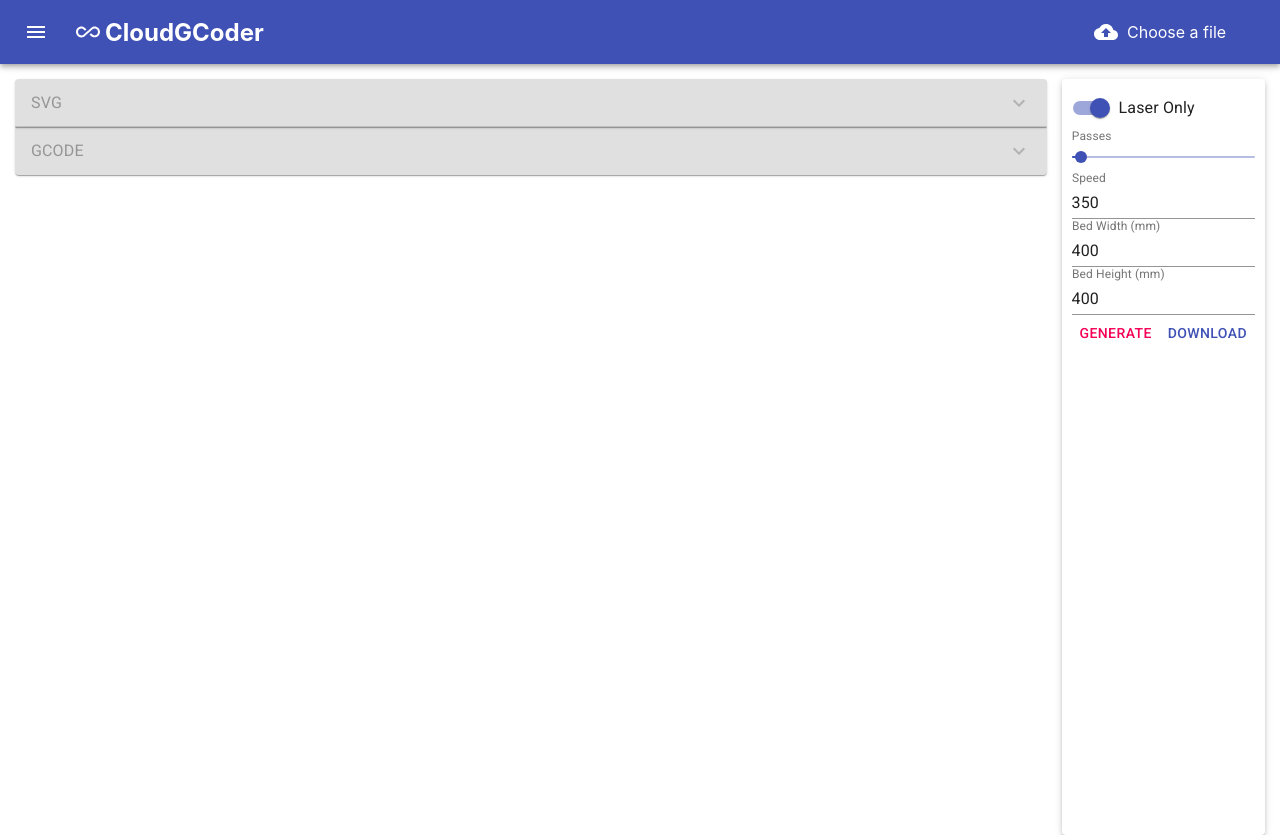
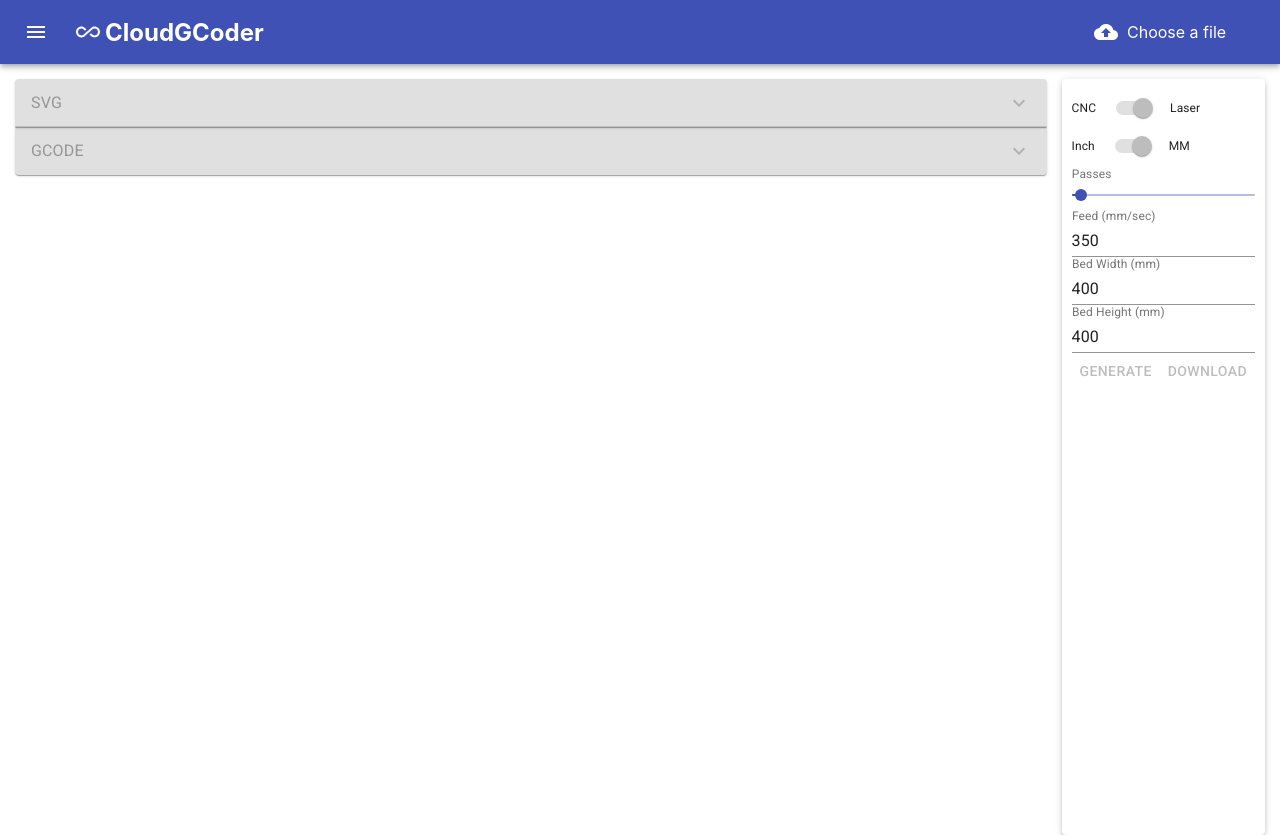
Before and after one commit to delaneys73/laserify, a React (Create React App) app: page / in a window 1280 px wide. Built offline with nearby package versions, Linux system fonts and the light colour scheme.

Commit message:
Fix feed rate, and add more CNC options, add download

```diff
--- a/src/common/GcodeParser.ts
+++ b/src/common/GcodeParser.ts
@@ -2,6 +2,7 @@ import GCanvas from 'gcanvas';
 import Canvg from 'canvg';
 import { JobSettings } from '../context/JobContext';
 
+const DECIMALS = 2;
 export class GcodeParser {
   constructor(bedWidth:number, bedHeight: number, fileData: string, jobSettings: JobSettings) {
     this.bedHeight = bedHeight;
@@ -37,14 +38,13 @@ export class GcodeParser {
     const z = zStr ? Number.parseFloat(zStr) : 0;
     const i = iStr ? Number.parseFloat(iStr) / xRatio : 0;
     const j = jStr ? Number.parseFloat(jStr) / xRatio : 0;
-    const f = fStr ? Number.parseFloat(fStr) : 0;
 
-    const zcode = zStr ? ` Z${z.toFixed(4)}` : '';
-    const icode = iStr ? ` I${i.toFixed(4)}` : '';
-    const jcode = jStr ? ` J${j.toFixed(4)}` : '';
-    const fcode = fStr ? ` F${f.toFixed(4)}` : '';
+    const zcode = zStr ? ` Z${z.toFixed(DECIMALS)}` : '';
+    const icode = iStr ? ` I${i.toFixed(DECIMALS)}` : '';
+    const jcode = jStr ? ` J${j.toFixed(DECIMALS)}` : '';
+    const fcode = ` F${fStr}`;
 
-    return `${code} X${x.toFixed(4)} Y${y.toFixed(4)}${zcode}${icode}${jcode}${fcode}`
+    return `${code} X${x.toFixed(DECIMALS)} Y${y.toFixed(DECIMALS)}${zcode}${icode}${jcode}${fcode}`
   }
 
   repeatPasses() {
@@ -66,6 +66,8 @@ export class GcodeParser {
         this.lines[this.lines.length-1] :
         '';
 
+        const {feed} = this.jobSettings;
+
         const cutCodes: string[] = ['G1', 'G2', 'G3'];
 
         if (cutCodes.includes(cmd.substring(0,2)) && lastLine.startsWith('G0')) {
@@ -79,6 +81,7 @@ export class GcodeParser {
 
         const matches = cmd.match(/^(G\d+) X(.*?) Y(.*?)( Z(.*?))?( I(.*?))?( J(.*?))?( F(.*?))?$/);
         if (matches) {
+          const feedRate = `${feed * 60}`;
           const newLine = this.scaleGCodeCmd(
             width,
             height,
@@ -88,18 +91,36 @@ export class GcodeParser {
             matches[5],
             matches[7],
             matches[9],
-            matches[11],
+            feedRate,
           );
           this.lines.push(`${newLine}`);
         } else {
-          this.lines.push(`${cmd}`);
+          if (cmd === 'G93') {
+            this.lines.push('G94');
+          } else {
+            this.lines.push(`${cmd}`);
+          }
         }
       }
     });
   }
 
   clearLines() {
-    this.lines = [];
+    const {laserMode, feed, retract, unit, align, depthOfCut, toolDiameter, passes} = this.jobSettings;
+    if (laserMode) {
+      this.lines = [
+        `; Feed: ${feed}${unit}/s`,
+        `; Passes: ${passes}`,
+      ];
+    } else {
+      this.lines = [
+        `; Feed: ${feed}${unit}/s`,
+        `; Tool: ${toolDiameter}${unit}`,
+        `; Retract ${retract}${unit}`,
+        `; Align ${align}`,
+        `; Depth of cut ${depthOfCut}${unit}`,
+      ];
+    }
   }
 
   getGcode() : string {
@@ -109,7 +130,17 @@ export class GcodeParser {
   async generate(width: number, height: number) {
     const driver = this.getGcodeDriver(width, height);
     const {fileData} = this;
-    const {toolDiameter, speed, depthOfCut, laserMode, materialThickness} = this.jobSettings;
+    const {
+      toolDiameter,
+      feed,
+      depthOfCut,
+      laserMode,
+      materialThickness,
+      align,
+      ramping,
+      retract,
+      unit,
+    } = this.jobSettings;
     this.clearLines();
 
     try {
@@ -120,10 +151,13 @@ export class GcodeParser {
         gctx.depth = materialThickness;
         gctx.depthOfCut = depthOfCut;
         gctx.toolDiameter = toolDiameter;
+        gctx.retract = retract;
+        gctx.ramping = ramping;
+        gctx.align = align;
       }
 
-      gctx.unit ='mm';
-      gctx.feed = speed;
+      gctx.unit = unit;
+      gctx.feed = feed;
       gctx.map('xy-z');
 
       const g = await Canvg.from(gctx.canvas.getContext('2d'), fileData);
--- a/src/components/JobSettings.css
+++ b/src/components/JobSettings.css
@@ -9,3 +9,11 @@
   line-height: 1;
   letter-spacing: 0.00938em;
 }
+
+.toggleSwitch, .selectBox > div, .checkLabel span {
+  font-size: 0.75rem;
+  font-family: "Roboto", "Helvetica", "Arial", sans-serif;
+  font-weight: 400;
+  line-height: 1;
+  letter-spacing: 0.00938em;
+}
--- a/src/components/JobSettings.tsx
+++ b/src/components/JobSettings.tsx
@@ -1,29 +1,92 @@
 import React, {useContext} from 'react';
-import {Paper, FormControlLabel, FormGroup, Switch, Button, Slider, TextField} from '@material-ui/core';
+import {Paper,
+  FormGroup,
+  Switch,
+  Button,Slider,
+  TextField,
+  Checkbox,
+  FormControlLabel,
+  Select,
+  InputLabel,
+  MenuItem,
+  FormControl,
+  Grid} from '@material-ui/core';
 import { JobContext } from '../context/JobContext';
 import { GcodeContext } from '../context/GcodeContext';
 import './JobSettings.css';
 
-function JobSettings() {
-  const {laserMode, bedWidth, bedHeight, speed, toolDiameter, depthOfCut, materialThickness, updateSettings} = useContext(JobContext);
-  const {regenerate} = useContext(GcodeContext);
+interface Props {
+  disabled: boolean;
+}
+
+function JobSettings({disabled}: Props) {
+  const {
+    laserMode,
+    bedWidth,
+    bedHeight,
+    feed,
+    toolDiameter,
+    depthOfCut,
+    materialThickness,
+    retract,
+    unit,
+    align,
+    ramping,
+    updateSettings
+  } = useContext(JobContext);
+  const {regenerate, currentGcode, currentLayer} = useContext(GcodeContext);
+
+  const downloadGcode = (layer:string, gcode: string) => {
+    const element = document.createElement('a');
+    element.setAttribute('href', 'data:text/plain;charset=utf-8,' + encodeURIComponent(gcode));
+    element.setAttribute('download', `${layer}.gcode`);
+
+    element.style.display = 'none';
+    document.body.appendChild(element);
+
+    element.click();
+
+    document.body.removeChild(element);
+  };
 
   return (
     <div id="jobSettings">
       <Paper elevation={3}>
         <FormGroup row>
-          <FormControlLabel
-            control={<Switch
-              name="laserMode"
-              checked={laserMode}
-              onChange={() => {
-                updateSettings({laserMode: !laserMode});
-                regenerate(!laserMode);
-              }}
-              color='primary'
-            />}
-            label="Laser Only"
-          />
+        <Grid className='toggleSwitch' component="label" container alignItems="center" spacing={1}>
+            <Grid item>CNC</Grid>
+            <Grid item>
+              <Switch
+                name="laserMode"
+                disabled={disabled}
+                checked={laserMode}
+                onChange={(e, checked) => {
+                  updateSettings({laserMode: checked});
+                  regenerate(checked);
+                }}
+                color='primary'
+              />
+            </Grid>
+            <Grid item>Laser</Grid>
+          </Grid>
+        </FormGroup>
+        <FormGroup row>
+          <Grid className='toggleSwitch' component="label" container alignItems="center" spacing={1}>
+            <Grid item>Inch</Grid>
+            <Grid item>
+              <Switch
+                name="unit"
+                disabled={disabled}
+                checked={unit === 'mm'}
+                onChange={(e, checked) => {
+                  updateSettings({unit: checked ? 'mm' : 'inch'});
+                  regenerate(laserMode);
+                }}
+                color='primary'
+              />
+            </Grid>
+            <Grid item>MM</Grid>
+          </Grid>
         </FormGroup>
         {laserMode && (
           <FormGroup row>
@@ -43,7 +106,7 @@ function JobSettings() {
               <TextField
                 name="toolDiameter"
                 value={toolDiameter}
-                label='Tool Diameter (mm)'
+                label={`Tool Diameter (${unit})`}
                 onChange={(e) => updateSettings({toolDiameter: parseFloat(e.target.value)})}
               />
             </FormGroup>
@@ -51,26 +114,62 @@ function JobSettings() {
               <TextField
                 name="materialThickness"
                 value={materialThickness}
-                label='Material Thickness (mm)'
-                onChange={(e) => updateSettings({materialThickness: parseInt(e.target.value, 10)})}
+                label={`Material Thickness (${unit})`}
+                onChange={(e) => updateSettings({materialThickness: parseFloat(e.target.value)})}
               />
             </FormGroup>
             <FormGroup row>
               <TextField
                 name="depthOfCut"
                 value={depthOfCut}
-                label='Depth of cut (mm)'
-                onChange={(e) => updateSettings({depthOfCut: parseInt(e.target.value, 10)})}
+                label={`Depth of cut (${unit})`}
+                onChange={(e) => updateSettings({depthOfCut: parseFloat(e.target.value)})}
+              />
+            </FormGroup>
+            <FormGroup row>
+              <TextField
+                name="retract"
+                value={retract}
+                label={`Retract (${unit})`}
+                onChange={(e) => updateSettings({depthOfCut: parseFloat(e.target.value)})}
+              />
+            </FormGroup>
+            <FormGroup row>
+              <FormControl>
+              <InputLabel id="align-label">Align</InputLabel>
+              <Select
+                labelId="align-label"
+                id="align"
+                value={align}
+                className='selectBox'
+                onChange={(e) => updateSettings({align: e.target.value as "inner" | "outer" | "center"})}
+              >
+                <MenuItem value={'inner'}>Inner</MenuItem>
+                <MenuItem value={'outer'}>Outer</MenuItem>
+                <MenuItem value={'center'}>Center</MenuItem>
+              </Select>
+              </FormControl>
+            </FormGroup>
+            <FormGroup row>
+              <FormControlLabel
+                className='checkLabel'
+                control={<Checkbox
+                  checked={ramping}
+                  onChange={(e, checked) => updateSettings({ramping: checked})}
+                  name="ramping"
+                  color="primary"
+                />}
+                label="Ramping?"
               />
             </FormGroup>
           </>
         )}
         <FormGroup row>
           <TextField
-            name="speed"
-            value={speed}
-            label='Speed'
-            onChange={(e) => updateSettings({speed: parseInt(e.target.value, 10)})}
+            name="feed"
+            value={feed}
+            label={`Feed (${unit}/sec)`}
+            onChange={(e) => updateSettings({feed: parseInt(e.target.value, 10)})}
           />
         </FormGroup>
 
@@ -78,7 +177,7 @@ function JobSettings() {
           <TextField
             name="bedWidth"
             value={bedWidth}
-            label='Bed Width (mm)'
+            label={`Bed Width (${unit})`}
             onChange={(e) => updateSettings({bedWidth: parseFloat(e.target.value)})}
           />
         </FormGroup>
@@ -86,12 +185,12 @@ function JobSettings() {
           <TextField
             name="bedHeight"
             value={bedHeight}
-            label='Bed Height (mm)'
+            label={`Bed Height (${unit})`}
             onChange={(e) => updateSettings({bedHeight: parseFloat(e.target.value)})}
           />
         </FormGroup>
-        <Button color='secondary' onClick={() => regenerate(laserMode)}>GENERATE</Button>
-        <Button color='primary'>DOWNLOAD</Button>
+        <Button disabled={disabled} color='secondary' onClick={() => regenerate(laserMode)}>GENERATE</Button>
+        <Button disabled={disabled} color='primary' onClick={() => downloadGcode(currentLayer, currentGcode)}>DOWNLOAD</Button>
       </Paper>
     </div>
   )
--- a/src/components/WorkBench.tsx
+++ b/src/components/WorkBench.tsx
@@ -50,7 +50,7 @@ function WorkBench() {
           </AccordionDetails>
         </Accordion>
       </div>
-      <JobSettings />
+      <JobSettings disabled={!fileData}/>
     </div>
   );
 }
--- a/src/context/JobContext.ts
+++ b/src/context/JobContext.ts
@@ -4,11 +4,15 @@ export interface JobSettings {
   laserMode: boolean;
   toolDiameter: number;
   passes: number;
-  speed: number;
+  feed: number;
   materialThickness: number;
   depthOfCut: number;
   bedWidth: number;
   bedHeight: number;
+  retract: number;
+  align: 'inner' | 'outer' | 'center';
+  ramping: boolean;
+  unit: 'mm' | 'inch';
   updateSettings: (values: Partial<JobSettings>) => void;
 }
 
@@ -16,11 +20,15 @@ export const initial: JobSettings = {
   laserMode: true,
   toolDiameter: 0.1,
   passes: 1,
-  speed: 350,
+  feed: 350,
   materialThickness: 3,
   depthOfCut: 0.5,
   bedWidth: 400,
   bedHeight: 400,
+  retract: 3,
+  align: 'center',
+  ramping: true,
+  unit: 'mm',
   updateSettings: () => {},
 };
 
--- a/src/gcanvas.d.ts
+++ b/src/gcanvas.d.ts
@@ -13,5 +13,8 @@ declare module 'gcanvas' {
     public unit: 'mm' | 'inch';
     public map(map: string);
     public toolDiameter: number;
+    public retract: number;
+    public align: 'inner' | 'outer' | 'center';
+    public ramping: boolean;
   }
 };
```
